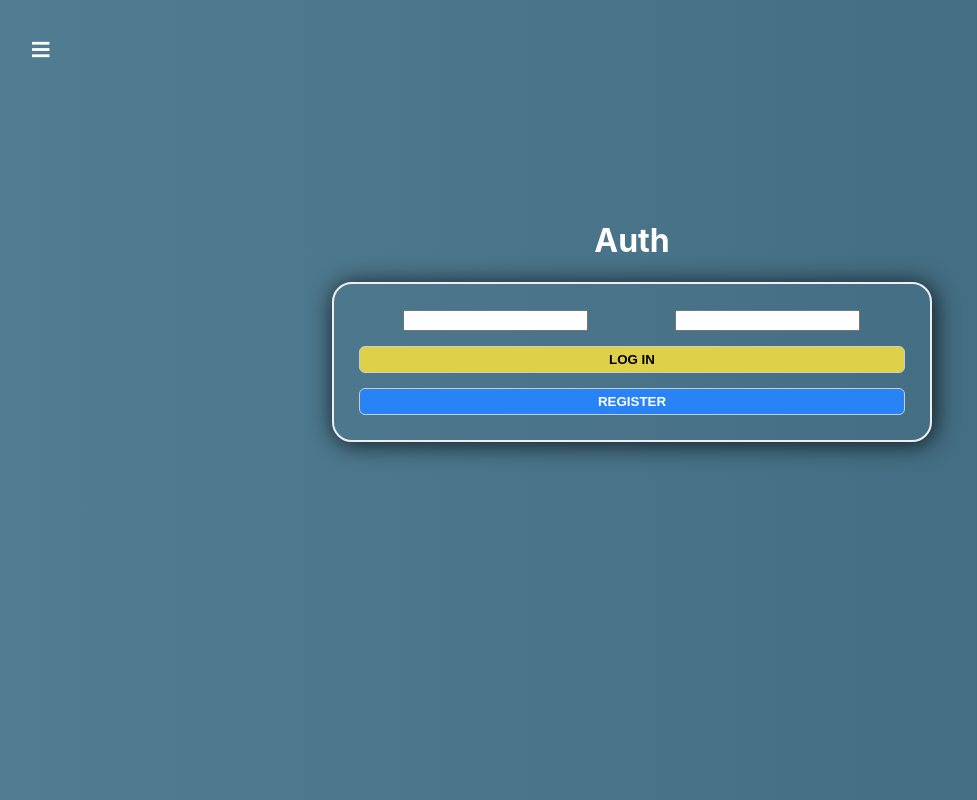
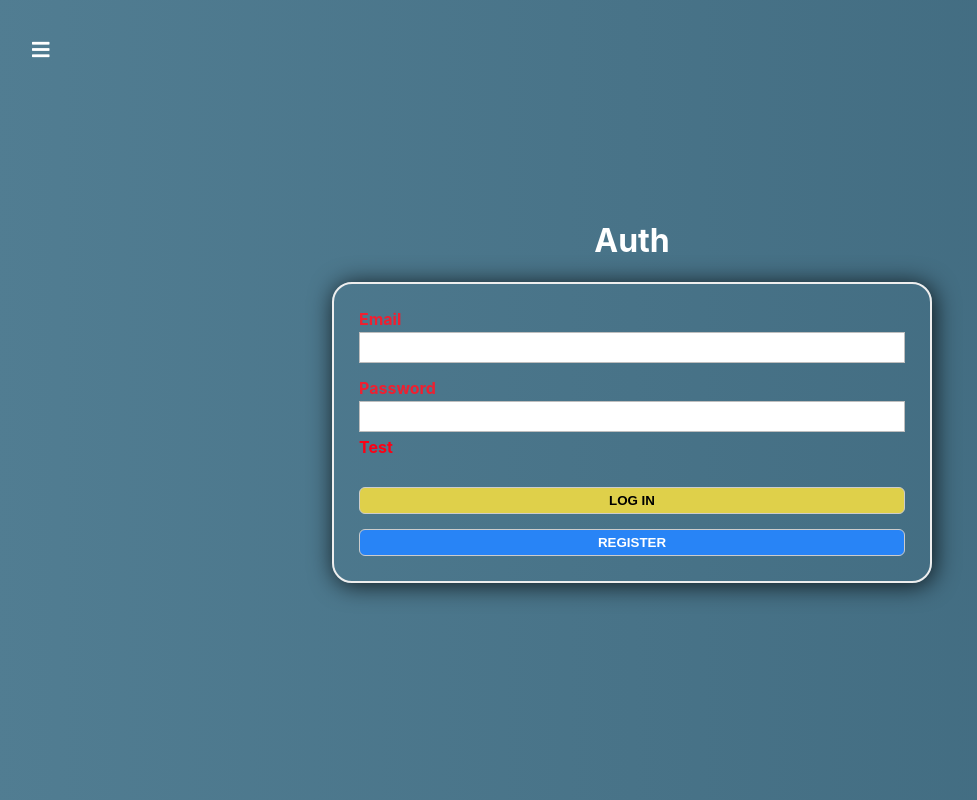
Before and after one commit to Toshpolat1225/First-project, a React (Create React App) app: page /auth in a window 1280 px wide. Shown: the whole page, without its empty margins (8-985 px from the left). Built offline with nearby package versions, Linux system fonts and the light colour scheme.

Commit message:
9.2 11:11

```diff
--- /dev/null
+++ b/src/component/UI/Input/Input.js
@@ -0,0 +1,22 @@
+import React from 'react'
+import classes from './Input.module.css'
+function isInvalid(){
+
+}
+const Input = props => {
+    const inputType = props.type || 'text'
+    const addClass = [classes.Input]
+    const htmlFor =`${inputType}-${Math.floor(Math.random()*11)}-${Date.now()}`
+    if(true){
+        addClass.push(classes.invalid)
+    }
+    return (
+        <div className={addClass.join(" ")}>
+            <label htmlFor={htmlFor}>{props.label}</label>
+            <input type={inputType} id={htmlFor} value={props.value} onChange={props.onChange}/>
+            <span>{props.errorMessage}</span>
+        </div>
+    )
+}
+
+export default Input
--- /dev/null
+++ b/src/component/UI/Input/Input.module.css
@@ -0,0 +1,27 @@
+.Input{
+    margin-bottom: 15px;
+}
+.Input label{
+    margin-bottom: 3px;
+    padding: 0;
+    display: block;
+    font-weight: bold;
+}
+.Input input{
+    display: block;
+    box-sizing: border-box;
+    border: 1px solid #bebebe;
+    padding: 7px;
+    margin: 0 0 5px;
+    width: 100%;
+    outline: none;
+    transition: all 300ms ease-in-out;
+}
+.Input span{
+    color: #fd0015;
+    font-size: 16px;
+    font-weight: bold;
+}
+.Input.invalid{
+    color: #f01f30;
+}
--- a/src/container/Auth/Auth.js
+++ b/src/container/Auth/Auth.js
@@ -1,6 +1,7 @@
 import React, { Component } from "react";
 import classes from "./Auth.module.css"
 import Button from "../../component/UI/Button/Button"
+import Input from "../../component/UI/Input/Input"
 export default class Auth extends Component {
   loginHandler = () =>{
 
@@ -17,8 +18,8 @@ export default class Auth extends Component {
         <div>
           <h1>Auth</h1>
           <form onSubmit={this.submitHandler} className={classes.AuthForm}>
-            <input type="text" />
-            <input type="text" />
+            <Input label="Email"/>
+            <Input label="Password" errorMessage={"Test"}/>
             <Button type="success" onClick={this.loginHandler}>Log in</Button>
             <Button type="primary" onClick={this.registerHandler}>Register</Button>
           </form>
```
